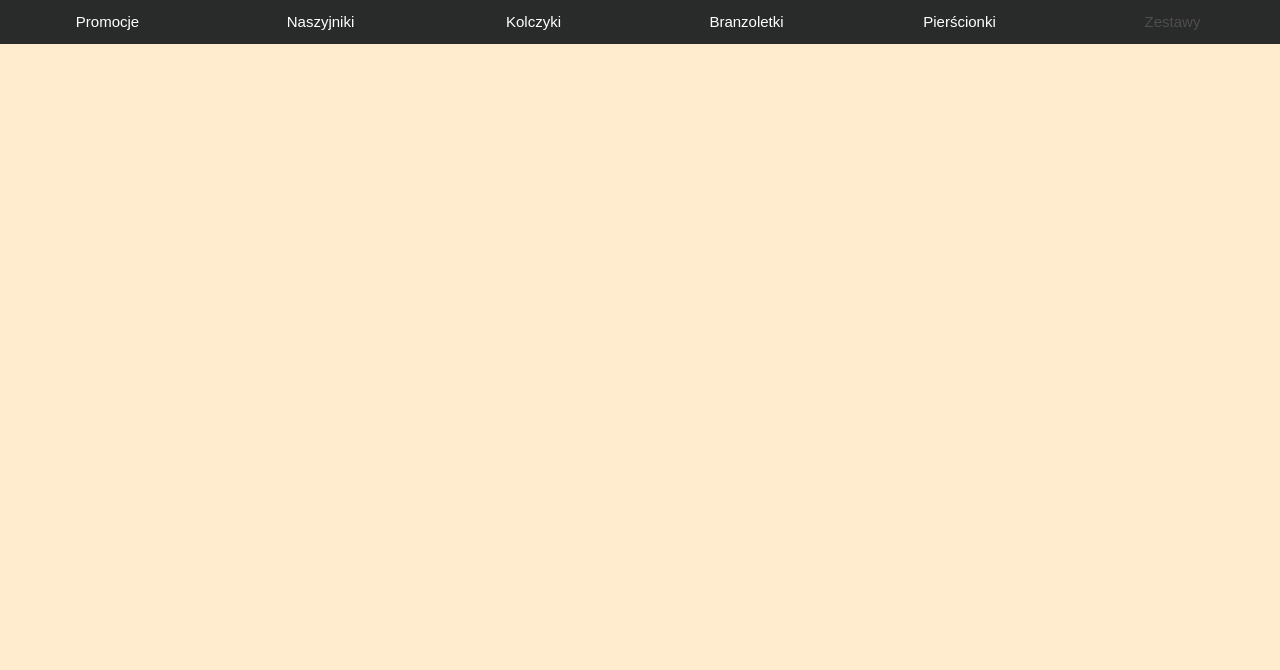
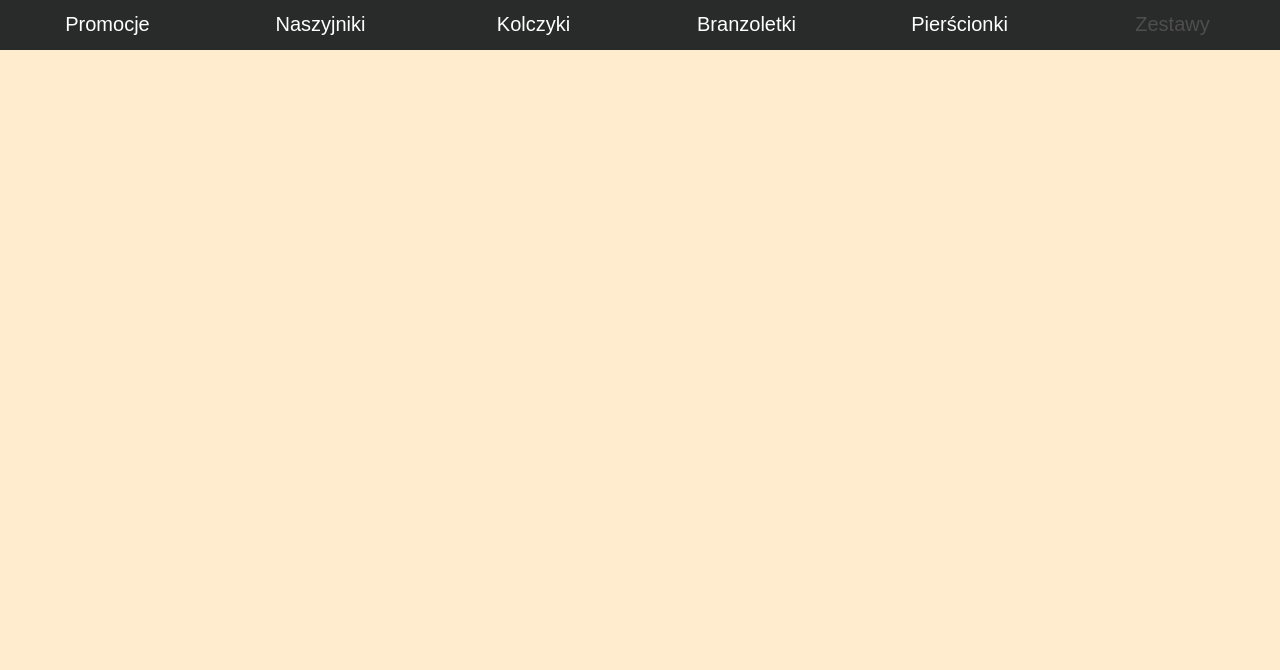
Before and after one commit to Ozomo/mery-made, a plain HTML site: page przedmioty/zestawy/index.html in a window 1280 px wide. Shown: the part 130-800 px from the top of the page. Drawn offline with Linux system fonts and the light colour scheme.

Commit message:
Update przedmioty.css

```diff
--- a/przedmioty/przedmioty.css
+++ b/przedmioty/przedmioty.css
@@ -71,7 +71,7 @@ th {
     text-align: center;
     margin-top: 10px;
     margin-bottom: 10px;
-    font-size: 15px;
+    font-size: 20px;
 }
 .button_1:hover{
     color: #4f4d4d;
@@ -90,5 +90,5 @@ table {
     text-align: center;
     margin-top: 10px;
     margin-bottom: 10px;
-    font-size: 15px;
+    font-size: 20px;
 }
```
